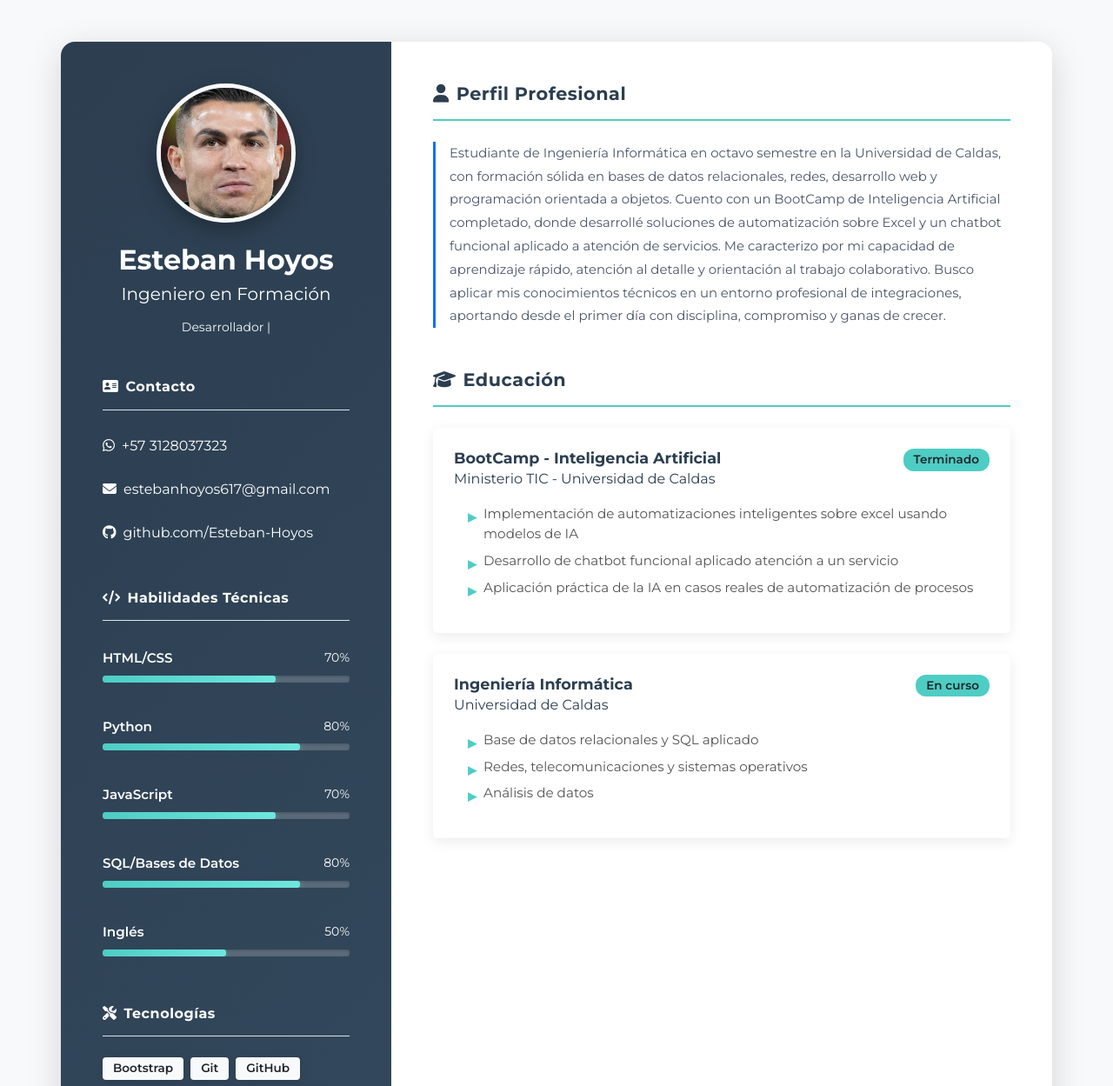
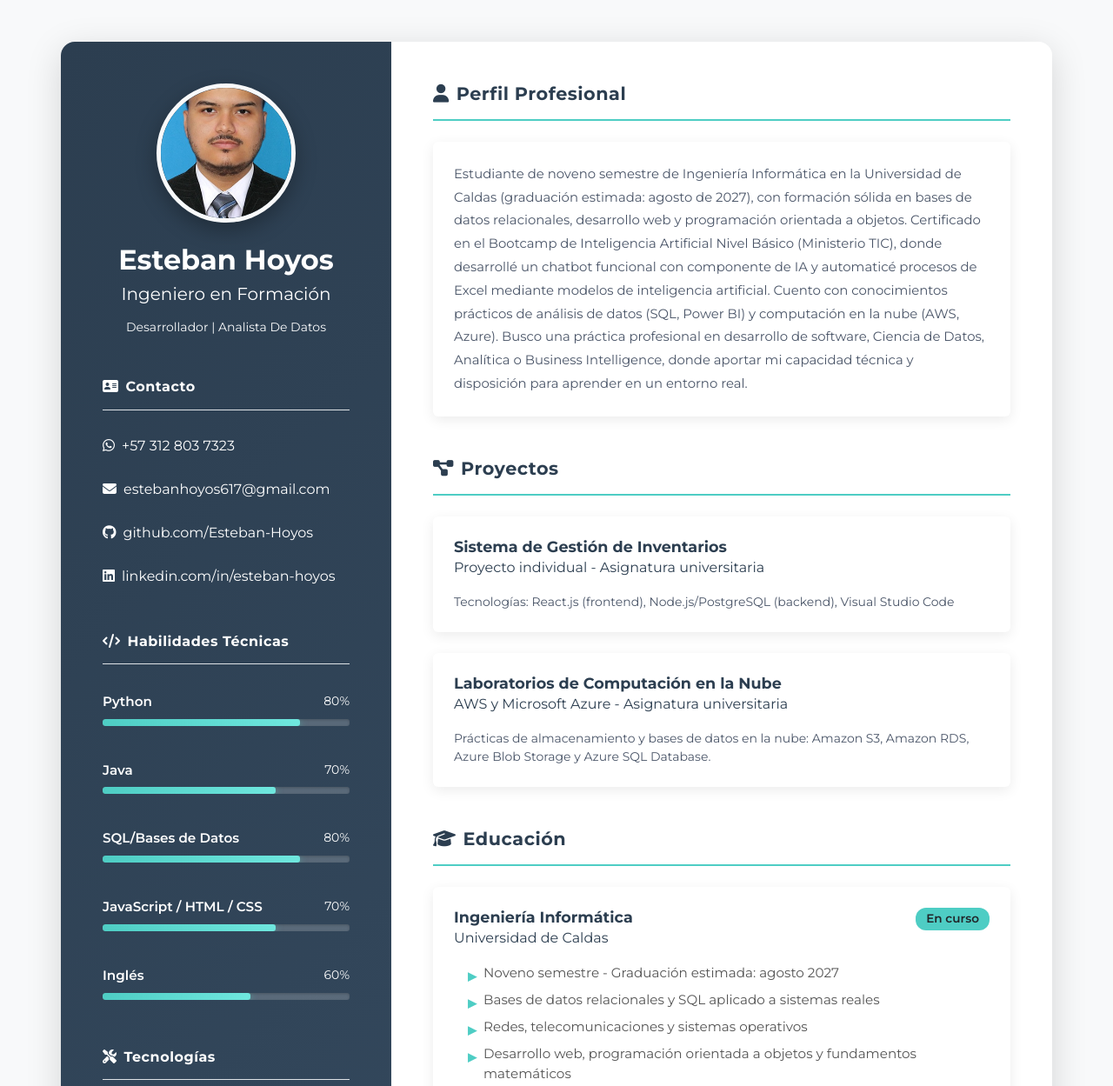
Before and after one commit to Esteban-Hoyos/HDV-EstebanHoyos, a plain HTML site: page index.html in a window 1280 px wide. Shown: the top 1249 px of the page at 87% size. Drawn offline with nearby package versions, Linux system fonts and the light colour scheme.

Commit message:
Actualizar informacion del CV

```diff
--- a/index.html
+++ b/index.html
@@ -21,12 +21,12 @@
                 <!-- COLUMNA IZQUIERDA -->
                 <div class="col-md-4 bg-primary text-white p-5 sidebar">
                     <header class="text-center mb-5">
-                        <img src="img/Cr7.jpg"
+                        <img src="img/1029641858.jpg"
                         class="rounded-circle border border-5 border-light img-fluid mb-4 profile-img"
                         alt="Foto de perfil - Esteban Hoyos">
                         <h2 class="fw-bold mb-2">Esteban Hoyos</h2>
                         <h5 class="fw-light">Ingeniero en Formación</h5>
-                        <p class="small text-light mt-3">Desarrollador |  </p>
+                        <p class="small text-light mt-3">Desarrollador | Analista De Datos</p>
                     </header>
 
                     <!-- CONTACTO -->
@@ -37,7 +37,7 @@
                         <ul class="list-unstyled">
                             <li class="mb-3">
                                 <a href="https://wa.me/573128037323" target="_blank" class="text-white text-decoration-none contact-link">
-                                    <i class="fa-brands fa-whatsapp me-2"></i>+57 3128037323
+                                    <i class="fa-brands fa-whatsapp me-2"></i>+57 312 803 7323
                                 </a>
                             </li>
                             <li class="mb-3">
@@ -48,6 +48,11 @@
                             <li class="mb-3">
                                 <a href="https://github.com/Esteban-Hoyos" target="_blank" class="text-white text-decoration-none contact-link">
                                     <i class="fab fa-github me-2"></i>github.com/Esteban-Hoyos
+                                </a>
+                            </li>
+                            <li class="mb-3">
+                                <a href="https://www.linkedin.com/in/esteban-hoyos-689701352/" target="_blank" class="text-white text-decoration-none contact-link">
+                                    <i class="fab fa-linkedin me-2"></i>linkedin.com/in/esteban-hoyos
                                 </a>
                             </li>
                         </ul>
@@ -61,16 +66,6 @@
 
                         <div class="skill-item mb-4">
                             <div class="d-flex justify-content-between mb-2">
-                                <span class="fw-600 small">HTML/CSS</span>
-                                <span class="small">70%</span>
-                            </div>
-                            <div class="progress" style="height: 8px;">
-                                <div class="progress-bar skill-bar-primary" style="width: 70%;"></div>
-                            </div>
-                        </div>
-
-                        <div class="skill-item mb-4">
-                            <div class="d-flex justify-content-between mb-2">
                                 <span class="fw-600 small">Python</span>
                                 <span class="small">80%</span>
                             </div>
@@ -81,7 +76,7 @@
 
                         <div class="skill-item mb-4">
                             <div class="d-flex justify-content-between mb-2">
-                                <span class="fw-600 small">JavaScript</span>
+                                <span class="fw-600 small">Java</span>
                                 <span class="small">70%</span>
                             </div>
                             <div class="progress" style="height: 8px;">
@@ -99,13 +94,23 @@
                             </div>
                         </div>
 
+                        <div class="skill-item mb-4">
+                            <div class="d-flex justify-content-between mb-2">
+                                <span class="fw-600 small">JavaScript / HTML / CSS</span>
+                                <span class="small">70%</span>
+                            </div>
+                            <div class="progress" style="height: 8px;">
+                                <div class="progress-bar skill-bar-primary" style="width: 70%;"></div>
+                            </div>
+                        </div>
+
                         <div class="skill-item">
                             <div class="d-flex justify-content-between mb-2">
                                 <span class="fw-600 small">Inglés</span>
-                                <span class="small">50%</span>
+                                <span class="small">60%</span>
                             </div>
                             <div class="progress" style="height: 8px;">
-                                <div class="progress-bar skill-bar-primary" style="width: 50%;"></div>
+                                <div class="progress-bar skill-bar-primary" style="width: 60%;"></div>
                             </div>
                         </div>
                     </section>
@@ -123,8 +128,9 @@
                             <span class="badge bg-light text-dark tech-badge">MySQL</span>
                             <span class="badge bg-light text-dark tech-badge">Postman</span>
                             <span class="badge bg-light text-dark tech-badge">Power BI</span>
-                            <span class="badge bg-light text-dark tech-badge">SQL server</span>
+                            <span class="badge bg-light text-dark tech-badge">SQL Server</span>
                             <span class="badge bg-light text-dark tech-badge">Azure DevOps</span>
+                            <span class="badge bg-light text-dark tech-badge">AWS</span>
                         </div>
                     </section>
 
@@ -142,7 +148,7 @@
                             <li>
                                 <strong>Inglés</strong>
                                 <br>
-                                <small class="text-light">Básico - Intermedio</small>
+                                <small class="text-light">Intermedio</small>
                             </li>
                         </ul>
                     </section>
@@ -156,16 +162,57 @@
         <h4 class="fw-bold text-primary mb-4 pb-3 border-bottom border-primary">
             <i class="fas fa-user me-2"></i>Perfil Profesional
         </h4>
-        <p style="font-size:0.93rem; line-height:1.8; color:#4a5568; border-left: 3px solid #0d6efd; padding-left: 16px;">
-            Estudiante de Ingeniería Informática en octavo semestre en la Universidad de Caldas,
-            con formación sólida en bases de datos relacionales, redes, desarrollo web y programación
-            orientada a objetos. Cuento con un BootCamp de Inteligencia Artificial completado, donde
-            desarrollé soluciones de automatización sobre Excel y un chatbot funcional aplicado a
-            atención de servicios. Me caracterizo por mi capacidad de aprendizaje rápido, atención
-            al detalle y orientación al trabajo colaborativo. Busco aplicar mis conocimientos técnicos
-            en un entorno profesional de integraciones, aportando desde el primer día con disciplina,
-            compromiso y ganas de crecer.
+        <div class="card border-0 shadow-sm education-card">
+            <div class="card-body">
+                <p style="font-size:0.93rem; line-height:1.8; color:#4a5568; margin:0;">
+                    Estudiante de noveno semestre de Ingeniería Informática en la Universidad de Caldas
+                    (graduación estimada: agosto de 2027), con formación sólida en bases de datos relacionales,
+                    desarrollo web y programación orientada a objetos. Certificado en el Bootcamp de Inteligencia
+                    Artificial Nivel Básico (Ministerio TIC), donde desarrollé un chatbot funcional con componente
+                    de IA y automaticé procesos de Excel mediante modelos de inteligencia artificial. Cuento con
+                    conocimientos prácticos de análisis de datos (SQL, Power BI) y computación en la nube (AWS,
+                    Azure). Busco una práctica profesional en desarrollo de software, Ciencia de Datos, Analítica
+                    o Business Intelligence, donde aportar mi capacidad técnica y disposición para aprender en un
+                    entorno real.
                 </p>
+            </div>
+        </div>
+    </section>
+
+    <!-- PROYECTOS -->
+    <section class="mb-5">
+        <h4 class="fw-bold text-primary mb-4 pb-3 border-bottom border-primary">
+            <i class="fas fa-diagram-project me-2"></i>Proyectos
+        </h4>
+
+        <div class="card mb-4 border-0 shadow-sm education-card">
+            <div class="card-body">
+                <div class="d-flex justify-content-between align-items-start mb-2">
+                    <div>
+                        <h5 class="card-title fw-bold mb-1">Sistema de Gestión de Inventarios</h5>
+                        <h6 class="text-primary fw-600 mb-1">Proyecto individual - Asignatura universitaria</h6>
+                    </div>
+                </div>
+                <p class="mt-3 mb-0 small" style="color:#4a5568;">
+                    Tecnologías: React.js (frontend), Node.js/PostgreSQL (backend), Visual Studio Code
+                </p>
+            </div>
+        </div>
+
+        <div class="card border-0 shadow-sm education-card">
+            <div class="card-body">
+                <div class="d-flex justify-content-between align-items-start mb-2">
+                    <div>
+                        <h5 class="card-title fw-bold mb-1">Laboratorios de Computación en la Nube</h5>
+                        <h6 class="text-primary fw-600 mb-1">AWS y Microsoft Azure - Asignatura universitaria</h6>
+                    </div>
+                </div>
+                <p class="mt-3 mb-0 small" style="color:#4a5568;">
+                    Prácticas de almacenamiento y bases de datos en la nube: Amazon S3, Amazon RDS,
+                    Azure Blob Storage y Azure SQL Database.
+                </p>
+            </div>
+        </div>
     </section>
 
     <!-- EDUCACIÓN -->
@@ -178,15 +225,33 @@
             <div class="card-body">
                 <div class="d-flex justify-content-between align-items-start mb-2">
                     <div>
-                                        <h5 class="card-title fw-bold mb-1">BootCamp - Inteligencia Artificial</h5>
-                                        <h6 class="text-primary fw-600 mb-1">Ministerio TIC - Universidad de Caldas</h6>
+                        <h5 class="card-title fw-bold mb-1">Ingeniería Informática</h5>
+                        <h6 class="text-primary fw-600 mb-1">Universidad de Caldas</h6>
+                    </div>
+                    <span class="badge bg-info text-dark">En curso</span>
+                </div>
+                <ul class="mt-3 ms-3">
+                    <li class="mb-2">Noveno semestre - Graduación estimada: agosto 2027</li>
+                    <li class="mb-2">Bases de datos relacionales y SQL aplicado a sistemas reales</li>
+                    <li class="mb-2">Redes, telecomunicaciones y sistemas operativos</li>
+                    <li>Desarrollo web, programación orientada a objetos y fundamentos matemáticos</li>
+                </ul>
+            </div>
+        </div>
+
+        <div class="card mb-4 border-0 shadow-sm education-card">
+            <div class="card-body">
+                <div class="d-flex justify-content-between align-items-start mb-2">
+                    <div>
+                        <h5 class="card-title fw-bold mb-1">Bootcamp - Inteligencia Artificial (Nivel Básico)</h5>
+                        <h6 class="text-primary fw-600 mb-1">Ministerio TIC / Universidad de Caldas</h6>
                     </div>
                     <span class="badge bg-info text-dark">Terminado</span>
                 </div>
                 <ul class="mt-3 ms-3">
-                                    <li class="mb-2">Implementación de automatizaciones inteligentes sobre excel usando modelos de IA</li>
-                                    <li class="mb-2">Desarrollo de chatbot funcional aplicado atención a un servicio</li>
-                                    <li>Aplicación práctica de la IA en casos reales de automatización de procesos</li>
+                    <li class="mb-2">Duración: 159 horas | Marzo 2026</li>
+                    <li class="mb-2">Desarrollo de un chatbot funcional con componente de IA aplicado a la atención de un servicio</li>
+                    <li>Automatización de procesos en Excel utilizando modelos de inteligencia artificial</li>
                 </ul>
             </div>
         </div>
@@ -195,16 +260,11 @@
             <div class="card-body">
                 <div class="d-flex justify-content-between align-items-start mb-2">
                     <div>
-                                        <h5 class="card-title fw-bold mb-1">Ingeniería Informática</h5>
-                                        <h6 class="text-primary fw-600 mb-1">Universidad de Caldas</h6>
+                        <h5 class="card-title fw-bold mb-1">Bachiller Académico</h5>
+                        <h6 class="text-primary fw-600 mb-1">Colegio Corazonistas, Puerto Salgar (Cundinamarca)</h6>
                     </div>
-                                    <span class="badge bg-info text-dark">En curso</span>
+                    <span class="badge bg-info text-dark">2022</span>
                 </div>
-                                <ul class="mt-3 ms-3">
-                                    <li class="mb-2">Base de datos relacionales y SQL aplicado</li>
-                                    <li class="mb-2">Redes, telecomunicaciones y sistemas operativos</li>
-                                    <li>Análisis de datos</li>
-                                </ul>
             </div>
         </div>
     </section>
--- a/script.js
+++ b/script.js
@@ -1,28 +1,30 @@
-function downloadPDF(){
+function downloadPDF() {
     const element = document.querySelector('#pdf-content');
     const button = document.querySelector('.btn-primary');
 
-    // Mostrar estado de descarga
     const originalText = button.innerHTML;
     button.innerHTML = '<i class="fas fa-spinner fa-spin me-2"></i>Generando PDF...';
     button.disabled = true;
 
     const opt = {
-        margin: [10, 5, 15, 5], //[arriba, izquierda, abajo, derecha] en mm
+        margin: 0,
         filename: 'CV_Esteban_Hoyos.pdf',
-        image: { type: 'jpeg', quality: 0.98 },
+        image: { type: 'jpeg', quality: 1 },
         html2canvas: {
-            scale: 2,
+            scale: 3,
             useCORS: true,
             scrollY: 0,
+            scrollX: 0,
             backgroundColor: '#ffffff',
-            logging: false
+            logging: false,
+            windowWidth: 1200
         },
         jsPDF: {
             unit: 'mm',
             format: 'a4',
             orientation: 'portrait'
-        }
+        },
+        pagebreak: { mode: 'avoid-all' }
     };
 
     html2pdf()
@@ -34,11 +36,9 @@ function downloadPDF(){
             button.disabled = false;
         })
         .catch((error) => {
-            console.error('Error al descargar PDF:', error);
+            console.error('Error:', error);
             button.innerHTML = '<i class="fas fa-exclamation-circle me-2"></i>Error en la descarga';
             button.disabled = false;
-            setTimeout(() => {
-                button.innerHTML = originalText;
-            }, 3000);
+            setTimeout(() => { button.innerHTML = originalText; }, 3000);
         });
 }
```
Also changed, not shown: img/1029641858.jpg (added), img/Cr7.jpg (deleted). Lines whose indentation alone changed are shown as unchanged.
